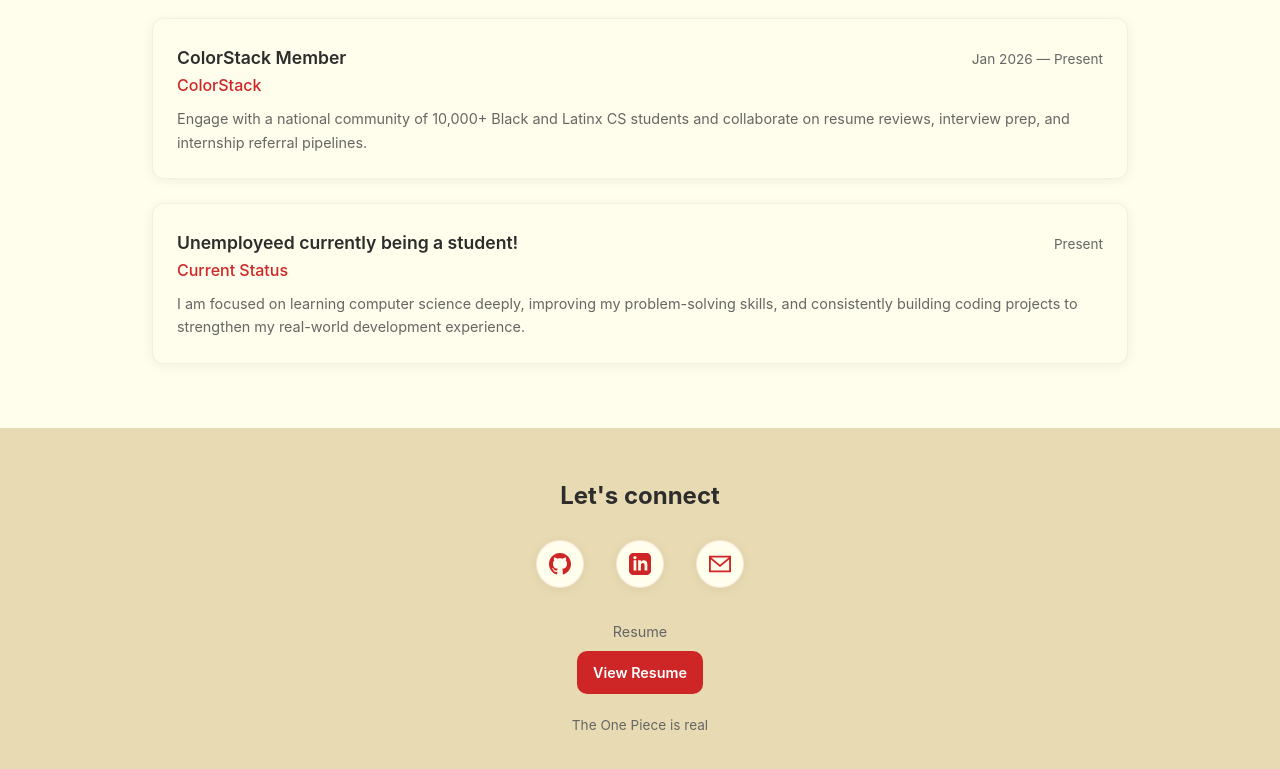
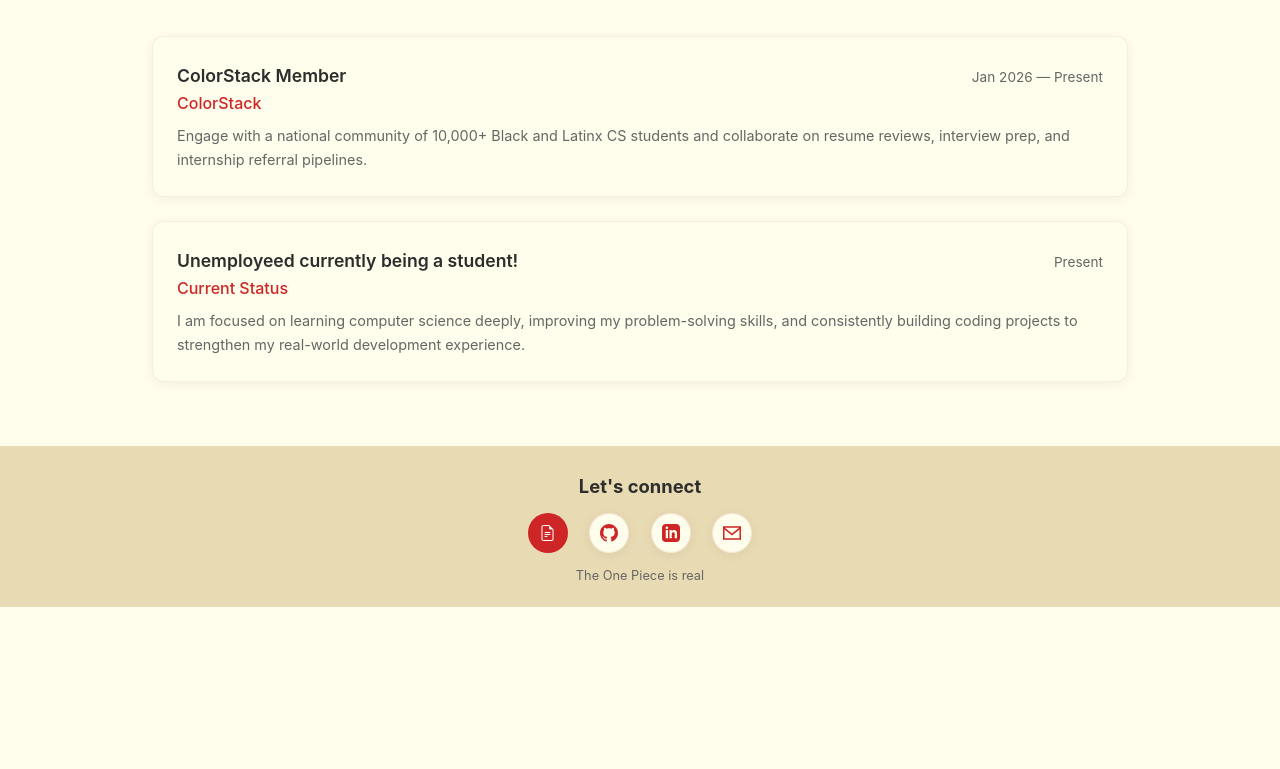
Before and after one commit to Troppy2/portfolio-website, a plain HTML site: page index.html in a window 1280 px wide. Shown: the part 2428-3197 px from the top of the page. After the commit the page ends 3035 px from the top, so only its background shows below. Drawn offline with nearby package versions, Linux system fonts and the light colour scheme.

Commit message:
fix: Refactor footer layout and styles for improved responsiveness and aesthetics

```diff
--- a/index.html
+++ b/index.html
@@ -4,6 +4,7 @@
     <meta charset="UTF-8">
     <meta name="viewport" content="width=device-width, initial-scale=1.0">
     <title>James Inah | Portfolio</title>
+    <link rel="stylesheet" href="https://cdn.jsdelivr.net/npm/bootstrap-icons@1.11.3/font/bootstrap-icons.min.css">
     <style>
         * {
             margin: 0;
@@ -217,8 +218,9 @@
             position: relative;
             display: flex;
             flex-direction: column;
+            align-items: flex-start;
             background: var(--bg-section);
-            padding: 3.2rem 1.5rem 1.5rem;
+            padding: 1.5rem;
             border-radius: var(--radius-md);
             box-shadow: var(--shadow);
             transition: all 0.2s;
@@ -262,9 +264,8 @@
         }
 
         .project-action-btn {
-            position: absolute;
-            top: 1rem;
-            right: 1rem;
+            align-self: flex-end;
+            margin-bottom: 0.85rem;
             border: 0;
             background: var(--primary);
             color: white;
@@ -477,29 +478,38 @@
         /* Footer */
         footer {
             background: var(--bg-section);
-            padding: 3rem 0;
+            padding: 1.6rem 0 1.4rem;
             text-align: center;
         }
 
+        .footer-row {
+            display: flex;
+            align-items: center;
+            justify-content: center;
+            gap: 1.35rem;
+            flex-wrap: wrap;
+            margin-bottom: 0.9rem;
+        }
+
         footer h3 {
-            font-size: 1.5rem;
-            margin-bottom: 1.5rem;
+            font-size: 1.15rem;
+            margin-bottom: 0.7rem;
             color: var(--text-dark);
         }
 
         .social-links {
             display: flex;
             justify-content: center;
-            gap: clamp(1rem, 3vw, 2rem);
-            margin-bottom: 2rem;
+            gap: clamp(0.85rem, 2vw, 1.35rem);
+            margin-bottom: 0;
         }
 
         .social-links a {
             display: flex;
             align-items: center;
             justify-content: center;
-            width: 48px;
-            height: 48px;
+            width: 40px;
+            height: 40px;
             background: var(--bg-main);
             border-radius: 50%;
             color: var(--primary);
@@ -517,41 +527,50 @@
         }
 
         .social-links svg {
-            width: 22px;
-            height: 22px;
+            width: 18px;
+            height: 18px;
         }
 
         .footer-text {
             color: var(--text-light);
-            font-size: 0.85rem;
+            font-size: 0.8rem;
+            line-height: 1.35;
         }
 
         .resume-link-wrap {
-            margin-bottom: 1.25rem;
-        }
-
-        .resume-link-label {
-            color: var(--text-light);
-            font-size: 0.9rem;
-            margin-bottom: 0.45rem;
+            margin-bottom: 0;
+            display: flex;
+            align-items: center;
+            justify-content: center;
         }
 
         .resume-link {
-            display: inline-block;
+            display: inline-flex;
+            align-items: center;
+            justify-content: center;
             text-decoration: none;
             color: white;
             background: var(--primary);
             border: 1px solid rgba(206, 38, 38, 0.2);
-            border-radius: 10px;
-            padding: 0.55rem 0.95rem;
-            font-size: 0.9rem;
-            font-weight: 600;
+            border-radius: 999px;
+            width: 40px;
+            height: 40px;
             transition: background 0.2s, transform 0.2s;
         }
 
         .resume-link:hover {
             background: var(--primary-hover);
             transform: translateY(-1px);
+        }
+
+        .resume-link svg {
+            width: 18px;
+            height: 18px;
+        }
+
+        .resume-link i {
+            font-size: 1rem;
+            line-height: 1;
         }
 
         /* Responsive */
@@ -623,12 +642,11 @@
             }
 
             .project-card {
-                padding: 3rem 1rem 1rem;
+                padding: 1rem;
             }
 
             .project-action-btn {
-                top: 0.72rem;
-                right: 0.72rem;
+                margin-bottom: 0.75rem;
             }
 
             .skills-grid {
@@ -667,6 +685,28 @@
 
             .project-modal-content {
                 padding: 0.35rem 1rem 1rem;
+            }
+
+            footer {
+                padding: 1.2rem 0 1rem;
+            }
+
+            footer h3 {
+                margin-bottom: 0.65rem;
+            }
+
+            .footer-row {
+                flex-direction: column;
+                gap: 0.8rem;
+                margin-bottom: 0.75rem;
+            }
+
+            .social-links {
+                margin-bottom: 0.8rem;
+            }
+
+            .resume-link-wrap {
+                margin-bottom: 0.7rem;
             }
         }
 
@@ -859,6 +899,12 @@
     <footer id="contact">
         <div class="container">
             <h3>Let's connect</h3>
+            <div class="footer-row">
+                <div class="resume-link-wrap">
+                    <a class="resume-link" href="JamesInah_Resume.pdf" target="_blank" rel="noopener" title="View Resume" aria-label="View Resume">
+                        <i class="bi bi-file-earmark-text" aria-hidden="true"></i>
+                    </a>
+                </div>
                 <div class="social-links">
                     <a href="https://github.com/Troppy2" target="_blank" aria-label="GitHub">
                         <svg viewBox="0 0 24 24" fill="currentColor">
@@ -876,9 +922,6 @@
                         </svg>
                     </a>
                 </div>
-            <div class="resume-link-wrap">
-                <p class="resume-link-label">Resume</p>
-                <a class="resume-link" href="JamesInah_Resume.pdf" target="_blank" rel="noopener">View Resume</a>
             </div>
             <p class="footer-text">The One Piece is real</p>
         </div>
```
Lines whose indentation alone changed are shown as unchanged.
